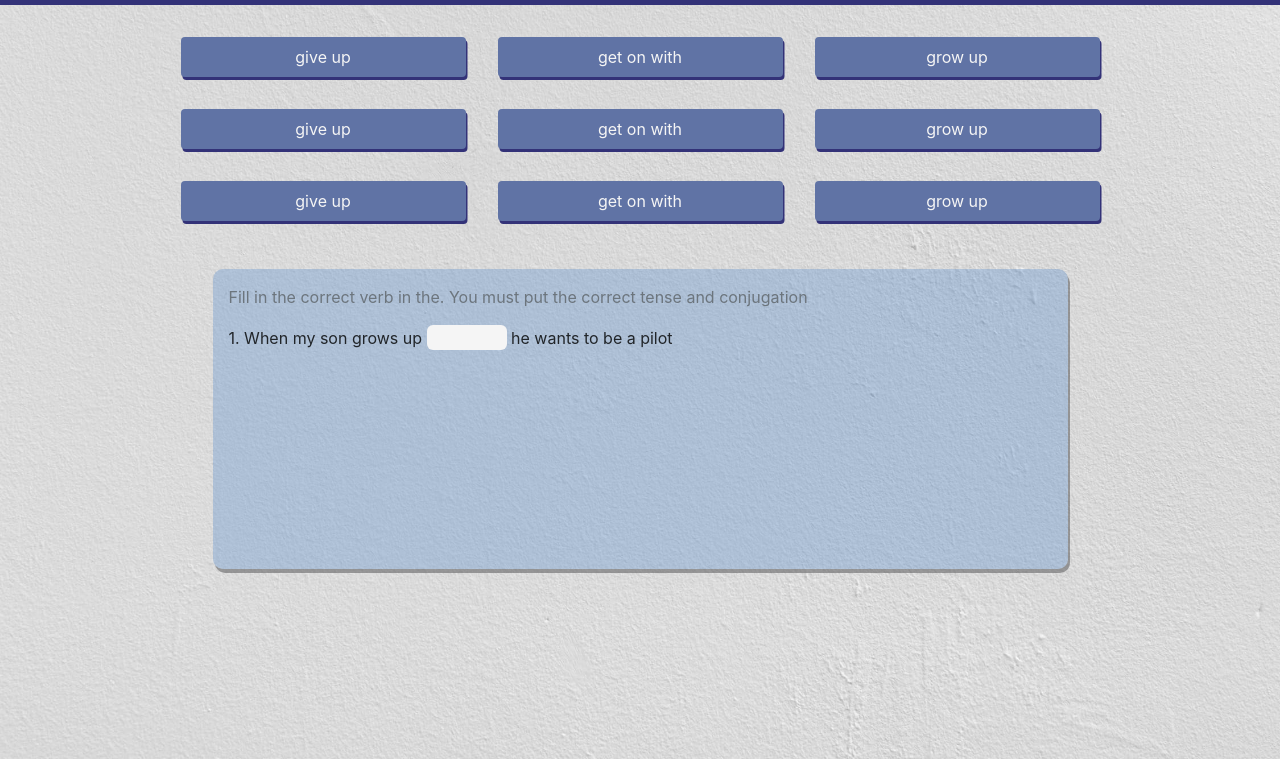
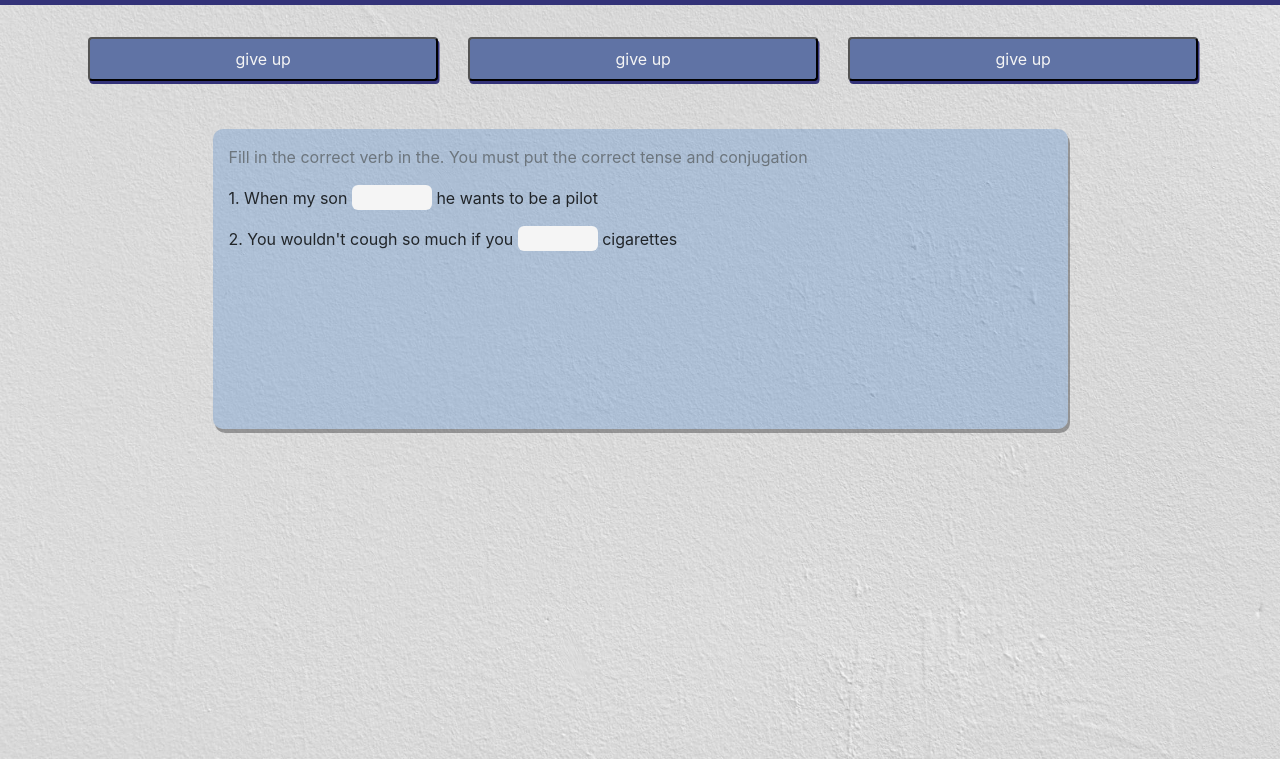
Before and after one commit to jonathanmeaney-lmk/PV-Master, a plain HTML site: page index.html in a window 1280 px wide. Shown: the part 41-800 px from the top of the page. Drawn offline with nearby package versions, Linux system fonts and the light colour scheme.

Commit message:
js added

```diff
--- a/assets/css/style.css
+++ b/assets/css/style.css
@@ -12,14 +12,15 @@ body {
 }
 
 .verb-box {
+    text-align: center;
     background-color: rgb(96, 115, 165);
     color: whitesmoke;
     font-size: 1rem;
-    margin: 1rem;
-    text-align: center;
+    margin: 1rem 0.2rem;
     padding: .5rem;
     box-shadow: 1.5px 3px rgb(51, 50, 120);
     border-radius: 4px;
+    width: 100%;
 }
 
 .excercise-container {
@@ -38,3 +39,12 @@ input {
     border-style: unset;
     border-radius: 6px;
 }
+
+.example-box {
+    display: none;
+    background-color: whitesmoke;
+    padding: 5px;
+    border-radius: 6px;
+    margin-top: 0px;
+    box-shadow: 2px 4px rgb(90 90 92 / 54%);
+}
--- /dev/null
+++ b/assets/js/jqscripts.js
@@ -0,0 +1,11 @@
+$(document).ready(function() {
+
+    $( "#verb-one" ).click(function() {
+        $( "#example-one" ).toggle()
+    });
+
+
+
+
+
+});
--- a/index.html
+++ b/index.html
@@ -20,15 +20,18 @@
     <section>
         <div class="container mt-3">
             <div class="row justify-content-center">
-                <div class="col-9 col-md-5 col-lg-3 verb-box">give up</div>
-                <div class="col-9 col-md-5 col-lg-3 verb-box">get on with</div>
-                <div class="col-9 col-md-5 col-lg-3 verb-box">grow up</div>
-                <div class="col-9 col-md-5 col-lg-3 verb-box">give up</div>
-                <div class="col-9 col-md-5 col-lg-3 verb-box">get on with</div>
-                <div class="col-9 col-md-5 col-lg-3 verb-box">grow up</div>
-                <div class="col-9 col-md-5 col-lg-3 verb-box">give up</div>
-                <div class="col-9 col-md-5 col-lg-3 verb-box">get on with</div>
-                <div class="col-9 col-md-5 col-lg-3 verb-box">grow up</div>
+                <div class="col-9 col-md-6 col-lg-4 justify-content-center">
+                <button class="verb-box" id="verb-one">give up</button>
+                <div class="example-box" id="example-one">
+                    <p>1. I want to give up cigarettes</p>
+                </div>
+                </div>
+                <div class="col-9 col-md-6 col-lg-4 justify-content-center">
+                <button class="verb-box" id="verb-two">give up</button>
+                </div>
+                <div class="col-9 col-md-6 col-lg-4 justify-content-center">
+                <button class="verb-box" id="verb-three">give up</button>
+                </div>
             </div>
         </div>
     </section>
@@ -38,7 +41,8 @@
             <div class="row justify-content-center">
                 <div class="excercise-container col-12 col-md-10 col-lg-9">
                     <p class="text-muted">Fill in the correct verb in the. You must put the correct tense and conjugation</p>
-                    <p>1. When my son grows up <input type="text"> he wants to be a pilot</p>
+                    <p>1. When my son <input type="text"> he wants to be a pilot</p>
+                    <p>2. You wouldn't cough so much if you <input type="text"> cigarettes</p>
                  </div>
             </div>
         </div>
@@ -52,6 +56,6 @@
     <script src="https://code.jquery.com/jquery-3.4.1.slim.min.js" integrity="sha384-J6qa4849blE2+poT4WnyKhv5vZF5SrPo0iEjwBvKU7imGFAV0wwj1yYfoRSJoZ+n" crossorigin="anonymous"></script>
     <script src="https://cdn.jsdelivr.net/npm/popper.js@1.16.0/dist/umd/popper.min.js" integrity="sha384-Q6E9RHvbIyZFJoft+2mJbHaEWldlvI9IOYy5n3zV9zzTtmI3UksdQRVvoxMfooAo" crossorigin="anonymous"></script>
     <script src="https://stackpath.bootstrapcdn.com/bootstrap/4.4.1/js/bootstrap.min.js" integrity="sha384-wfSDF2E50Y2D1uUdj0O3uMBJnjuUD4Ih7YwaYd1iqfktj0Uod8GCExl3Og8ifwB6" crossorigin="anonymous"></script>
-
+    <script src="assets/js/jqscripts.js"></script>
 </body>
 </html>
```
Also changed, not shown: assets/js/scripts.js (added).
